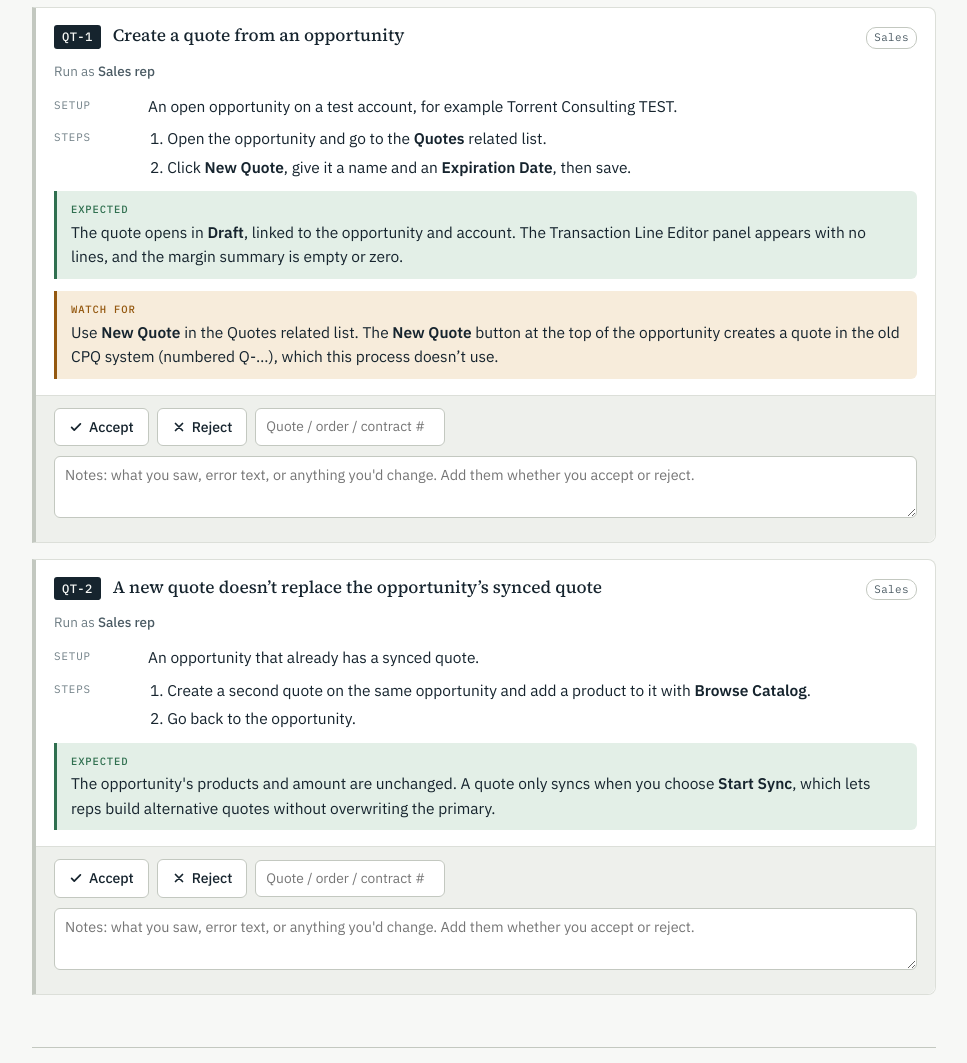
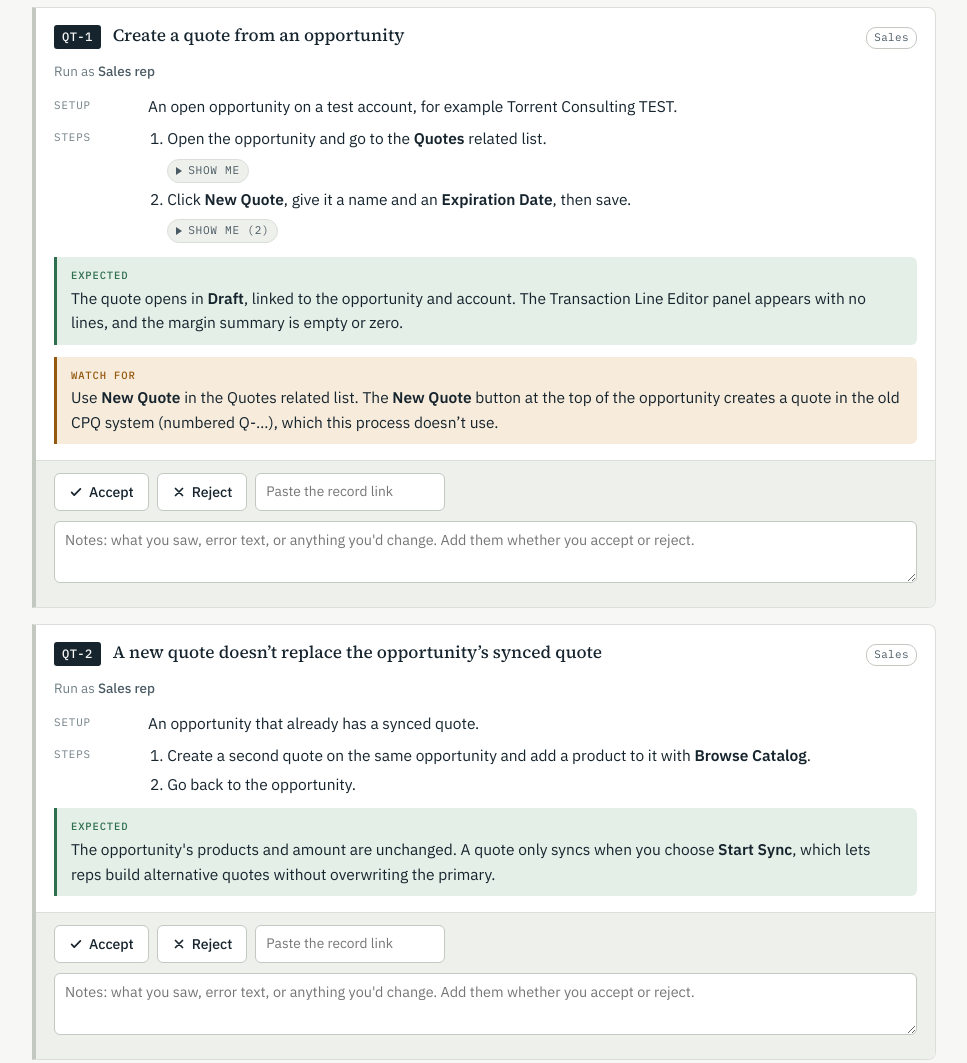
Before and after one commit to saascend-org/nordis-rca-uat, a plain HTML site: page index.html in a window 1280 px wide. Shown: the part 2160-3223 px from the top of the page, without its empty margins (156-1123 px from the left). Drawn offline with Linux system fonts and the light colour scheme; no server answers.

Commit message:
Add expandable step screenshots; ask for record links instead of numbers
Collapsed "Show me" expanders under the key steps (quote, configure, price,
approve, order), captured on fictional demo data with names, users and figures
masked. The feedback field now asks for the record link, which carries the Id.

Co-Authored-By: Claude Opus 5.5 <noreply@anthropic.com>

```diff
--- a/index.html
+++ b/index.html
@@ -184,6 +184,19 @@ footer{margin-top:64px;padding-top:18px;border-top:1px solid var(--rule);color:v
 .who-bar input{border:1px solid var(--rule-strong);background:var(--surface);color:var(--ink);border-radius:6px;padding:6px 10px;font:inherit;font-size:.86rem;width:13rem;max-width:100%}
 .name-hint{font-size:.8rem;color:var(--stop)}
 .other .av{width:24px;height:24px;border-radius:50%;grid-row:1/3;background:var(--accent-soft);color:var(--accent);font-family:var(--mono);font-size:.64rem;display:inline-flex;align-items:center;justify-content:center;font-weight:500}
+/* Expandable step screenshots: collapsed by default, image fetched on first open, click to zoom. */
+details.shot{margin:6px 0 2px}
+details.shot summary{cursor:pointer;display:inline-flex;align-items:center;gap:6px;font-family:var(--mono);font-size:.7rem;letter-spacing:.06em;text-transform:uppercase;color:var(--ink-soft);list-style:none;padding:2px 8px;border:1px solid var(--rule);border-radius:999px;background:var(--sunk)}
+details.shot summary::-webkit-details-marker{display:none}
+details.shot summary::before{content:"";width:0;height:0;border-style:solid;border-width:4px 0 4px 6px;border-color:transparent transparent transparent currentColor;transition:transform .15s}
+details.shot[open] summary::before{transform:rotate(90deg)}
+details.shot summary:hover{color:var(--ink)}
+details.shot figure{margin:8px 0 4px}
+details.shot img{display:block;max-width:100%;height:auto;border:1px solid var(--rule);border-radius:6px;cursor:zoom-in;background:var(--surface)}
+details.shot figcaption{font-size:.82rem;color:var(--ink-faint);margin-top:4px}
+dialog.zoom{padding:0;border:0;background:transparent;max-width:96vw;max-height:94vh}
+dialog.zoom::backdrop{background:rgba(10,16,20,.82)}
+dialog.zoom img{display:block;max-width:96vw;max-height:94vh;width:auto;height:auto;border-radius:6px;cursor:zoom-out}
 </style>
 <style>:root{color-scheme:light}body{margin:0}img{max-width:100%}[hidden]{display:none!important}</style>
 </head>
@@ -265,7 +278,7 @@ footer{margin-top:64px;padding-top:18px;border-top:1px solid var(--rule);color:v
       <ol>
         <li>Follow the steps and compare what you see with <b>Expected</b>.</li>
         <li>Choose <b>Accept</b> if it behaves as described, or <b>Reject</b> if it doesn't.</li>
-        <li>Enter the <b>quote, order or contract number</b> you used. With that and your login, we can trace the problem without asking you to reproduce it.</li>
+        <li>Paste the <b>link to the record</b> you used: copy it from the browser address bar while the quote, order or contract is open. With that and your login, we can trace the problem without asking you to reproduce it.</li>
         <li>Add a note. For a rejection, say what happened and copy any error message word for word. For an acceptance, anything you'd like changed is still useful.</li>
       </ol>
       <p>Enter your name at the top of the page first, so your results are credited to you. Results save automatically to a shared sheet. The progress figures and the <b>Show</b> filter count only your own verdicts, and other testers' results appear under each test for reference, so two people can run the same test. Tests marked <b>Key test</b> are the ones most likely to expose a real problem, so run them first.</p>
@@ -459,7 +472,7 @@ var TESTS = [
  setup:"A quote in <b>Approved</b> status.",
  steps:["Click <b>Create Order</b> on the quote."],
  expect:"An order is created in <b>Draft</b>, linked to the account and quote, with the same products, quantities and prices as the quote. <b>Create Contract</b> is the first action on the order.",
- watch:"If a banner says <em>“prices aren’t up to date or the validation isn’t complete”</em> and blocks the order, record the quote number. It's usually a one-time line with no start or end date."},
+ watch:"If a banner says <em>“prices aren’t up to date or the validation isn’t complete”</em> and blocks the order, paste the quote link in your note. It's usually a one-time line with no start or end date."},
 
 /* 7 contract */
 {id:"CT-1",stage:"contract",p:SO,runAs:"Sales rep",key:true,title:"Create the contract from the order",
@@ -633,6 +646,48 @@ function build(){
   });
 }
 
+// SHOTS: screenshots keyed by test id, each pinned to a 1-based step. Captured on fictional
+// demo data with names, users and figures masked, because this page is public.
+var SHOTS = {
+  "QT-1":[{step:1,src:"shots/qt-1-1.webp",cap:"The Quotes list sits in the right-hand column of the opportunity. Its actions are behind the ▾ menu."},
+          {step:2,src:"shots/qt-1-2.webp",cap:"Open the ▾ menu and choose New Quote."},
+          {step:2,src:"shots/qt-1-3.webp",cap:"Fill in Quote Name and Expiration Date, then Save."}],
+  "CF-1":[{step:1,src:"shots/cf-1-1.webp",cap:"Browse Catalogs is the first button on the quote."},
+          {step:2,src:"shots/cf-1-2.webp",cap:"Choose the Programs category, then Add on the program you want."},
+          {step:3,src:"shots/cf-1-3.webp",cap:"The gear opens the program’s configuration."},
+          {step:3,src:"shots/cf-1-4.webp",cap:"The configurator: one tab per channel, with a running summary on the right."}],
+  "CF-2":[{step:1,src:"shots/cf-2-1.webp",cap:"On the Print & Mail tab the default package is already ticked. Its gear opens the package."},
+          {step:2,src:"shots/cf-2-2.webp",cap:"Each package group has its own tab, and each starts with a default selected."},
+          {step:3,src:"shots/cf-2-3.webp",cap:"Picking another option replaces the default."}],
+  "CF-4":[{step:1,src:"shots/cf-3-1.webp",cap:"The Postage tab, with Letter Postage selected. Postcard Postage is the alternative."}],
+  "PR-1":[{step:1,src:"shots/pr-1-1.webp",cap:"Reprice All is in the line editor’s toolbar."},
+          {step:2,src:"shots/pr-1-2.webp",cap:"The quote summary and the footer bar below it. Figures are hidden in this picture."}],
+  "PR-2":[{step:1,src:"shots/pr-2-1.webp",cap:"Manage Header Adjustment is in the same toolbar."},
+          {step:1,src:"shots/pr-2-2.webp",cap:"Choose Percentage, enter the value, then Apply."}],
+  "AP-2":[{step:1,src:"shots/ap-2-1.webp",cap:"Approval Required is the last item in the footer bar."},
+          {step:2,src:"shots/ap-2-2.webp",cap:"Submit for Review is in the quote’s header."}],
+  "AP-7":[{step:2,src:"shots/ap-7-2.webp",cap:"Recall Approval is under the ▾ menu at the end of the header buttons."}],
+  "OR-1":[{step:1,src:"shots/or-1-1.webp",cap:"Create Order is under the same ▾ menu."}]
+};
+function addShots(li, id, step){
+  var list = (SHOTS[id] || []).filter(function(s){ return s.step === step; });
+  if (!list.length) return;
+  var d = el("details","shot"); d.appendChild(el("summary",null, list.length > 1 ? "Show me (" + list.length + ")" : "Show me"));
+  list.forEach(function(s){
+    var fig = el("figure"); var img = el("img"); img.alt = s.cap; img.loading = "lazy"; img.dataset.src = s.src;
+    fig.appendChild(img); fig.appendChild(el("figcaption",null,s.cap)); d.appendChild(fig);
+    img.addEventListener("click", function(){ zoom(s.src, s.cap); });
+    img.addEventListener("error", function(){ fig.hidden = true; });
+  });
+  d.addEventListener("toggle", function(){ if (d.open) d.querySelectorAll("img[data-src]").forEach(function(i){ if (!i.src) i.src = i.dataset.src; }); });
+  li.appendChild(d);
+}
+function zoom(src, cap){
+  var dlg = document.getElementById("zoom");
+  if (!dlg){ dlg = el("dialog","zoom"); dlg.id = "zoom"; dlg.appendChild(el("img")); document.body.appendChild(dlg);
+    dlg.addEventListener("click", function(){ dlg.close(); }); }
+  var im = dlg.querySelector("img"); im.src = src; im.alt = cap; dlg.showModal();
+}
 function buildCard(t){
   var c = el("article","card"); c.id = "t-" + t.id; c.dataset.state = "open";
   var body = el("div","cbody");
@@ -651,7 +706,7 @@ function buildCard(t){
   var dl = el("dl","steps");
   if (t.setup){ dl.appendChild(el("dt",null,"Setup")); dl.appendChild(el("dd",null,t.setup)); }
   dl.appendChild(el("dt",null,"Steps"));
-  var dd = el("dd"); var ol = el("ol"); t.steps.forEach(function(s){ ol.appendChild(el("li",null,s)); }); dd.appendChild(ol); dl.appendChild(dd);
+  var dd = el("dd"); var ol = el("ol"); t.steps.forEach(function(s, i){ var li = el("li",null,s); addShots(li, t.id, i + 1); ol.appendChild(li); }); dd.appendChild(ol); dl.appendChild(dd);
   body.appendChild(dl);
   body.appendChild(el("div","expect",'<span class="l">Expected</span>' + t.expect));
   if (t.watch) body.appendChild(el("div","watch",'<span class="l">Watch for</span>' + t.watch));
@@ -661,7 +716,7 @@ function buildCard(t){
   var row = el("div","vrow");
   var acc = el("button","vbtn acc", ICON_OK + "Accept"); acc.type = "button"; acc.setAttribute("aria-pressed","false"); acc.id = "acc-" + t.id;
   var rej = el("button","vbtn rej", ICON_NO + "Reject"); rej.type = "button"; rej.setAttribute("aria-pressed","false"); rej.id = "rej-" + t.id;
-  var rec = el("input","rec"); rec.type = "text"; rec.id = "rec-" + t.id; rec.placeholder = "Quote / order / contract #"; rec.setAttribute("aria-label","Record number used for " + t.id);
+  var rec = el("input","rec"); rec.type = "text"; rec.id = "rec-" + t.id; rec.placeholder = "Paste the record link"; rec.setAttribute("aria-label","Link to the record used for " + t.id);
   var sv = el("span","saved"); sv.setAttribute("aria-live","polite");
   row.appendChild(acc); row.appendChild(rej); row.appendChild(rec); row.appendChild(sv);
   tray.appendChild(row);
```
Also changed, not shown: shots/ap-2-1.webp (added), shots/ap-2-2.webp (added), shots/ap-7-2.webp (added), shots/cf-1-1.webp (added), shots/cf-1-2.webp (added), shots/cf-1-3.webp (added), shots/cf-1-4.webp (added), shots/cf-2-1.webp (added), shots/cf-2-2.webp (added), shots/cf-2-3.webp (added), shots/cf-3-1.webp (added), shots/or-1-1.webp (added), shots/pr-1-1.webp (added), shots/pr-1-2.webp (added), 5 more files.
